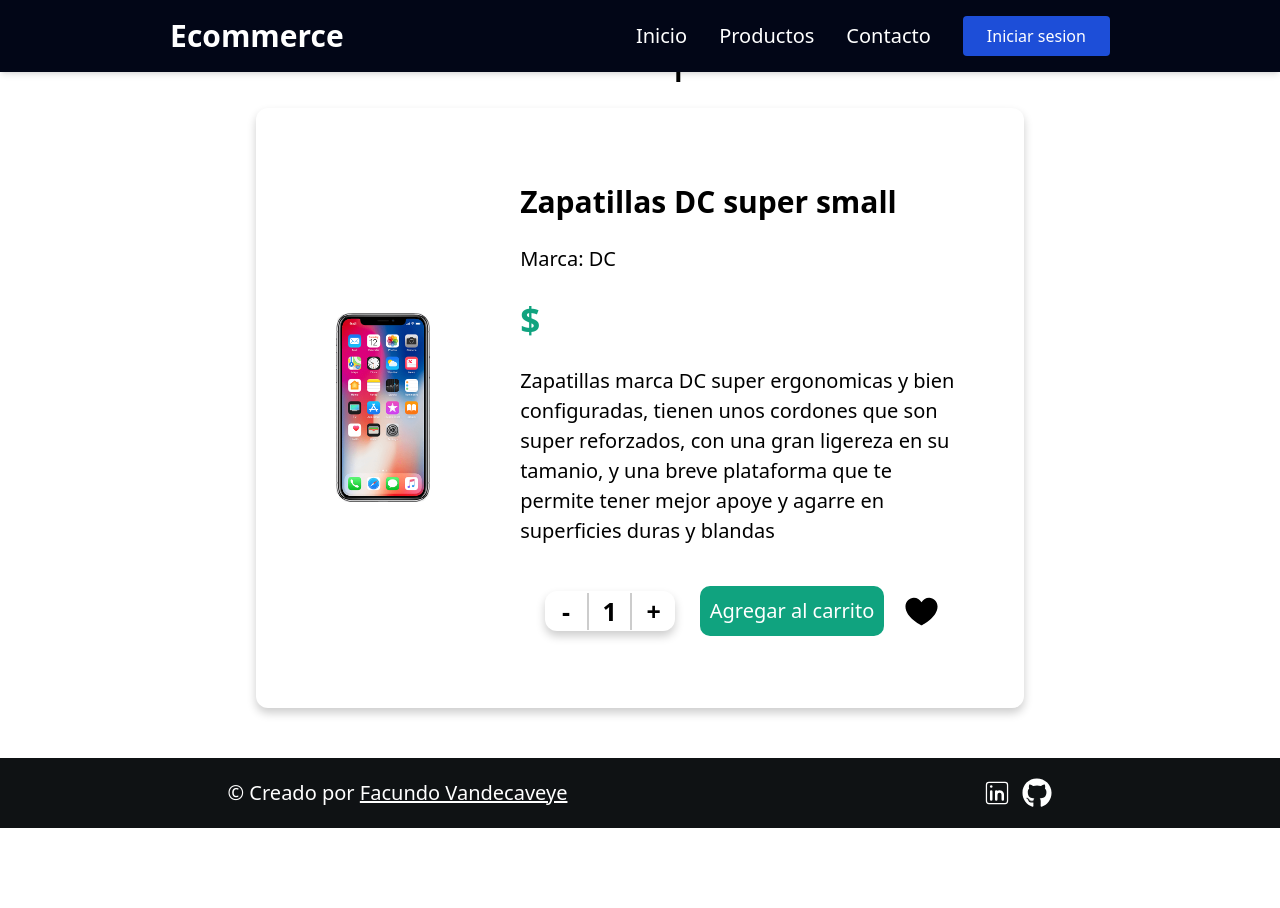
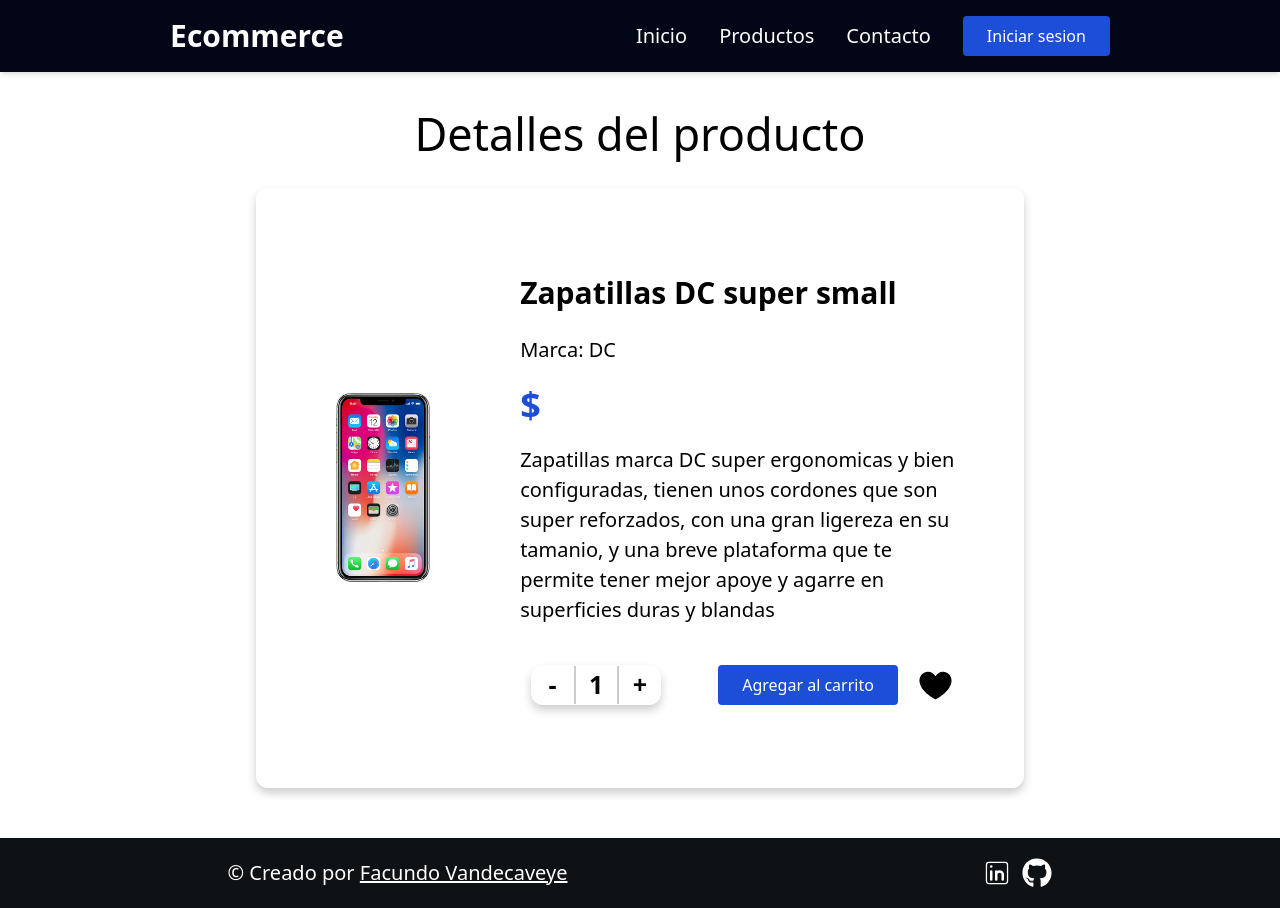
Before and after one commit to facuvande/Fullstack_eccommerce, a React (Vite) app in the folder Client/tienda_newstack/: page /product-details/1 in a window 1280 px wide. Before the commit the page ends 828 px from the top, so only its background shows below. Built offline with nearby package versions, Linux system fonts and the light colour scheme; no server answers.

Commit message:
Cambio en colores de producDetails

```diff
--- a/Client/tienda_newstack/src/pages/ProductDetails.css
+++ b/Client/tienda_newstack/src/pages/ProductDetails.css
@@ -130,7 +130,7 @@
     cursor: pointer;
 }
 
-.product-details-right_adds .buttons .add-to-cart{
+/* .product-details-right_adds .buttons .add-to-cart{
     background-color: #10A37F;
     border: none;
     padding: 10px;
@@ -143,7 +143,7 @@
     background-color: #0D8A6B;
     cursor: pointer;
 
-}
+} */
 
 .wrapper{
     height: 40px;
--- a/Client/tienda_newstack/src/pages/ProductDetails.jsx
+++ b/Client/tienda_newstack/src/pages/ProductDetails.jsx
@@ -92,7 +92,7 @@
     return (
         <>
             <Navbar/>
-            <h2 className='product-details-title'>Detalles del producto</h2>
+            <h2 className='product-details-title mt-20'>Detalles del producto</h2>
             <div className='product-details-container'>
                 <div className='product-details'>
                     <div className='product-details-left'>
@@ -102,7 +102,7 @@
                         <div className='product-details-right_info'>
                             <h2 className='title'>Zapatillas DC super small</h2>
                             <h3 className='brand'>Marca: DC</h3>
-                            <h3 className='price'>${product?.price}</h3>
+                            <h3 className='text-blue-700 font-extrabold text-4xl'>${product?.price}</h3>
                             <h3 className='description'>Zapatillas marca DC super ergonomicas y bien configuradas, tienen unos cordones que son super reforzados, con una gran ligereza en su tamanio, y una breve plataforma que te permite tener mejor apoye y agarre en superficies duras y blandas</h3>
                         </div>
                         <div className="product-details-right_adds">
@@ -112,7 +112,7 @@
                                 <span className='plus' onClick={incrementQuantity}>+</span>
                             </div>
                             <div className='buttons'>
-                                <button className='add-to-cart' onClick={addProductToCart}>Agregar al carrito</button>
+                                <button className='add-to-cart bg-blue-700 text-white py-2 px-6 rounded md:ml-8 hover:bg-blue-500 duration-500' onClick={addProductToCart}>Agregar al carrito</button>
 
                                 {
                                     isProductFavorite ? <FaHeartCrack className='addFavorite' style={{color: 'red'}} onClick={deleteProductToFavorite}/> : <GoHeartFill className='addFavorite' onClick={addProductToFavorite}/>
```
